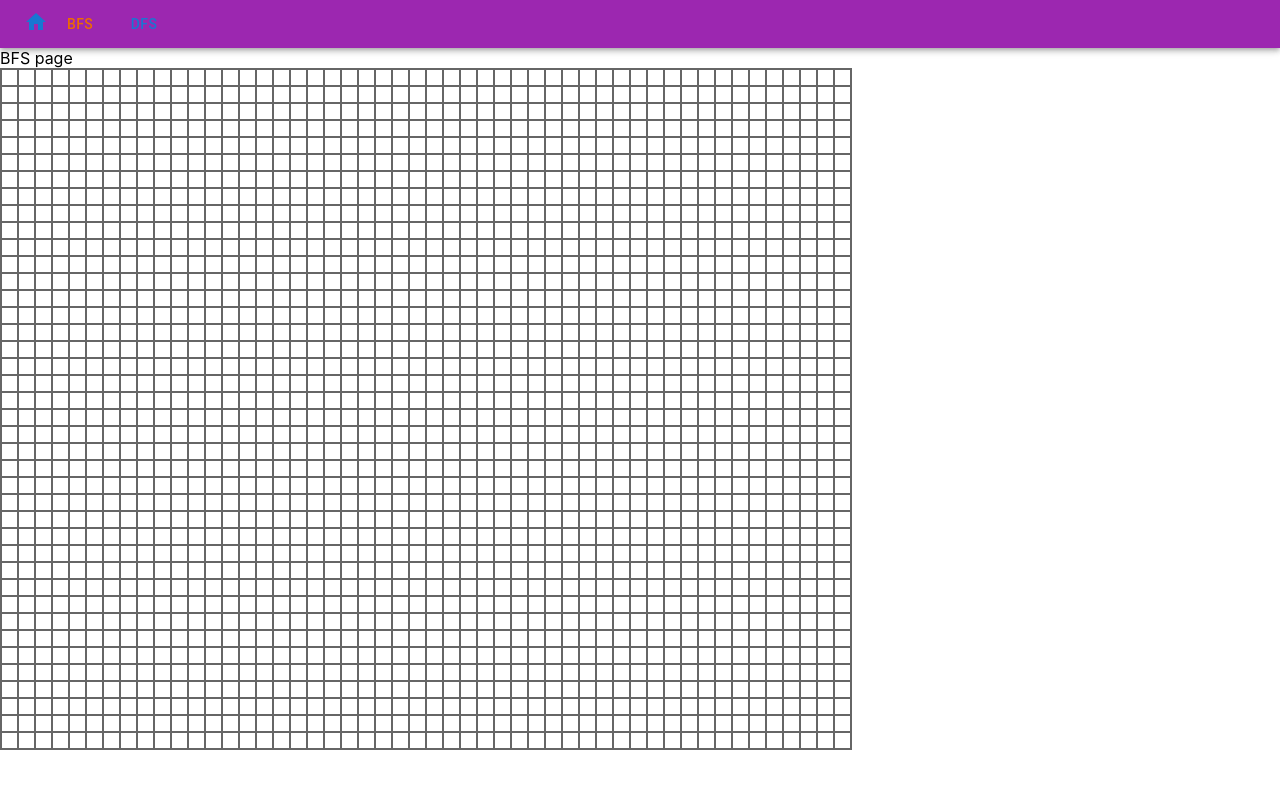
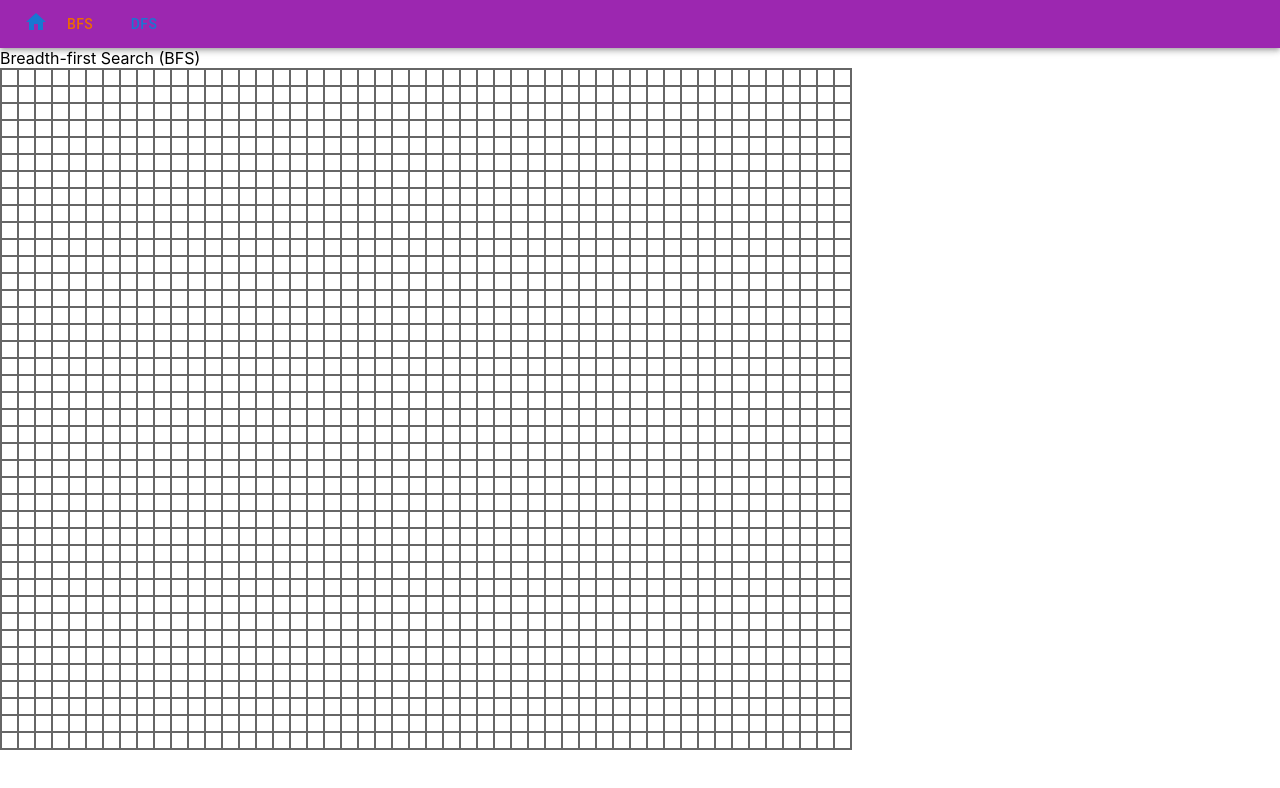
Before and after one commit to lwy123177/lwy123177.github.io, a React (Create React App) app: page /bfs in a window 1280 px wide. Shown: the top 788 px of the page. Built offline with nearby package versions, Linux system fonts and the light colour scheme.

Commit message:
Update better page name

```diff
--- a/src/components/Bfs.tsx
+++ b/src/components/Bfs.tsx
@@ -6,7 +6,7 @@ const Bfs = () => {
   const gridContext = useContext(GridContext);
   return (
     <div>
-      BFS page
+      Breadth-first Search (BFS)
       <Grid grid={gridContext.grid} />
     </div>
   );
--- a/src/components/Dfs.tsx
+++ b/src/components/Dfs.tsx
@@ -6,7 +6,7 @@ const Dfs = () => {
   const gridContext = useContext(GridContext);
   return (
     <div>
-      DFS page
+      Depth-first Search (DFS)
       <Grid grid={gridContext.grid} />
     </div>
   );
```
